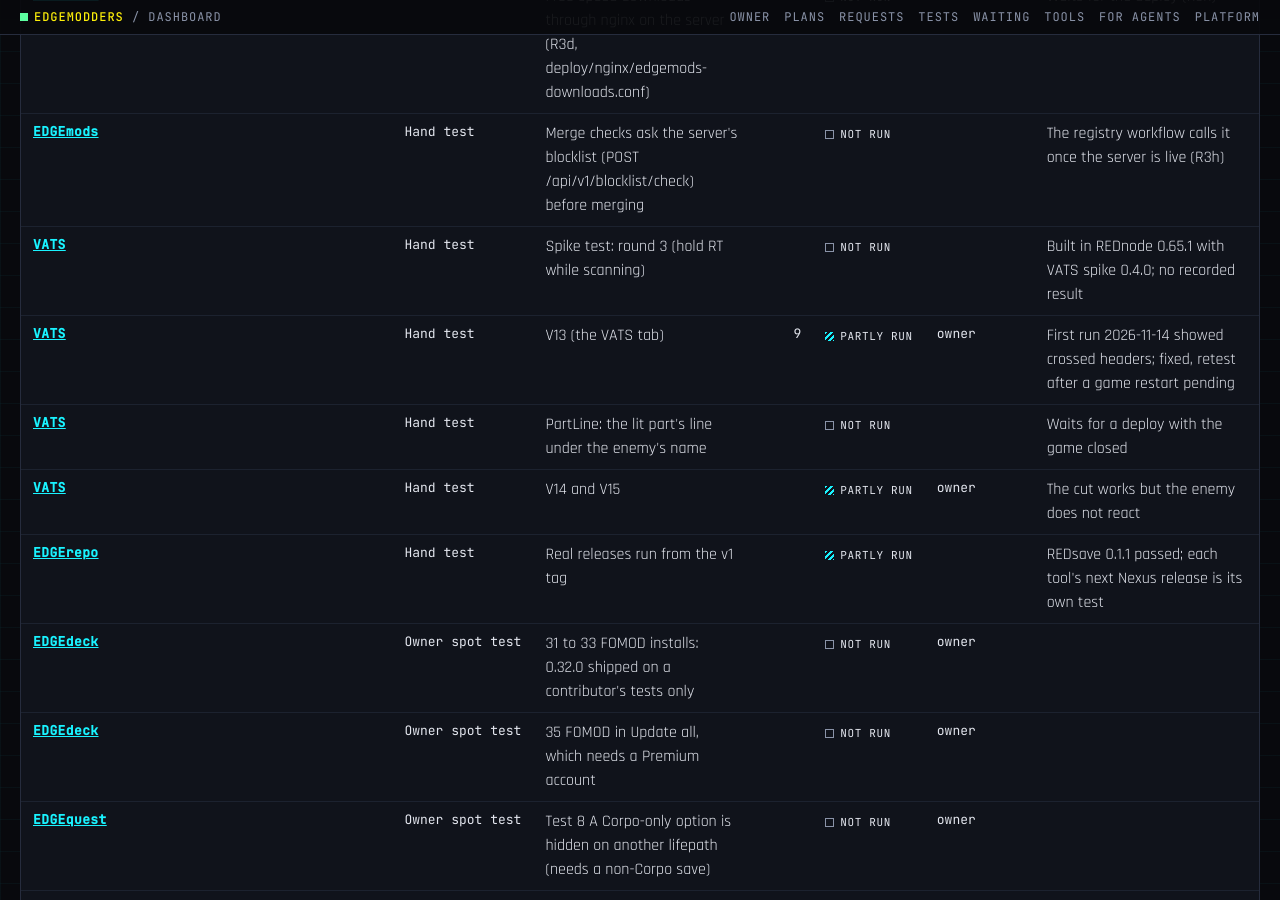
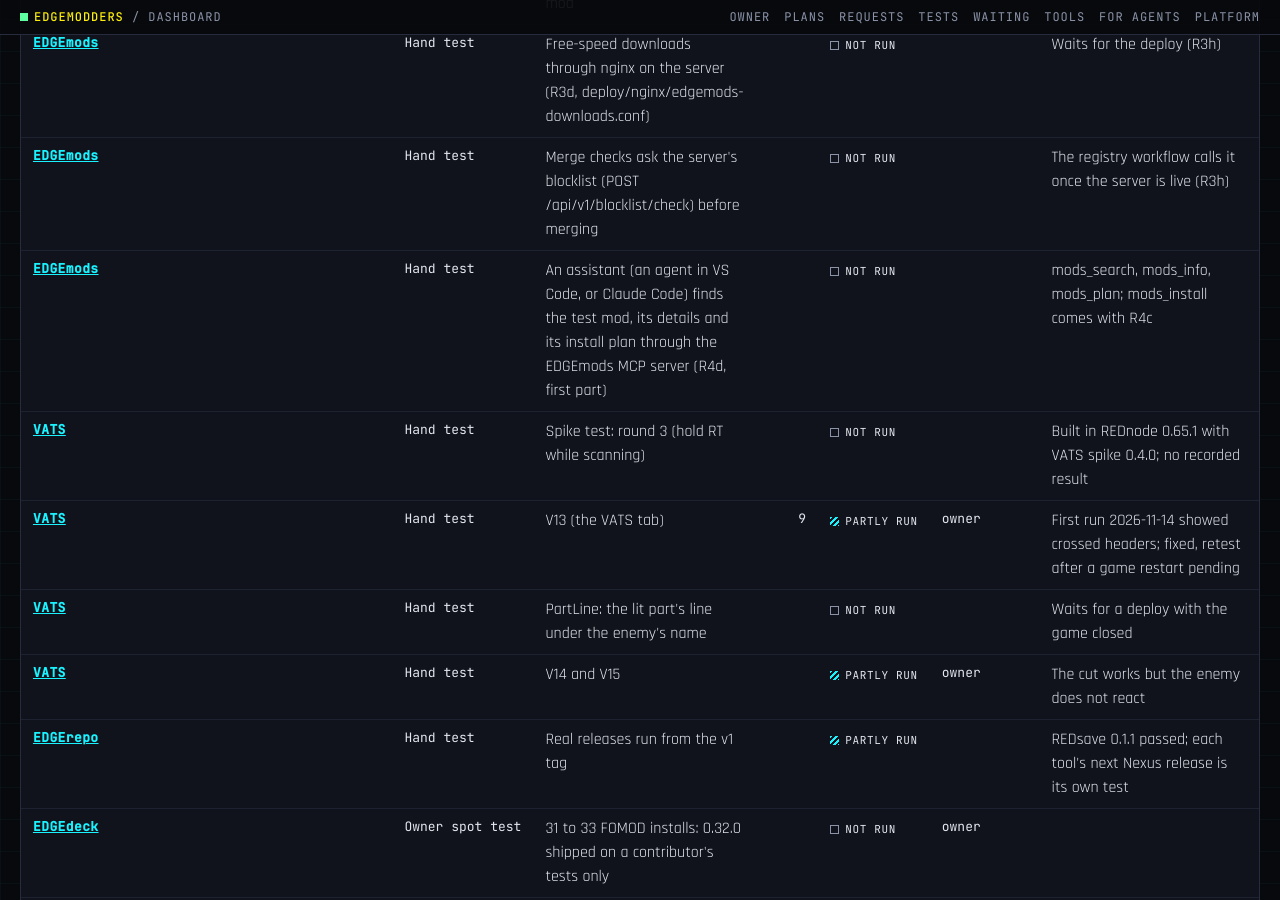
Before and after one commit to Edgemodders/EDGEweb, a Jekyll site: the page docs/dashboard.html, which Jekyll copies as it is, in a window 1280 px wide and 900 px high, scrolled down 14989 px. Built offline with Jekyll 4.4.1, drawn with Linux system fonts in a browser that asks for light colours; some of the changed text lies outside the part shown.

Commit message:
Dashboard: EDGEmods R4d in progress (the MCP server's read tools), its hand test
Co-Authored-By: Claude Opus 5.5 <noreply@anthropic.com>

```diff
--- a/docs/assets/dashboard/status.js
+++ b/docs/assets/dashboard/status.js
@@ -3703,7 +3703,7 @@ window.EDGE_STATUS = {
      {
       "id": "R4d",
       "title": "MCP server",
-      "status": "planned"
+      "status": "in progress"
      },
      {
       "id": "R5",
@@ -3781,6 +3781,13 @@ window.EDGE_STATUS = {
      "status": "passed",
      "ranBy": "owner",
      "note": "2026-11-22"
+    },
+    {
+     "name": "An assistant (an agent in VS Code, or Claude Code) finds the test mod, its details and its install plan through the EDGEmods MCP server (R4d, first part)",
+     "steps": null,
+     "status": "not run",
+     "ranBy": null,
+     "note": "mods_search, mods_info, mods_plan; mods_install comes with R4c"
     }
    ],
    "ownerSpotTests": [],
--- a/docs/dashboard.html
+++ b/docs/dashboard.html
@@ -203,7 +203,7 @@ pre.how { background: #05060a; border: 1px solid var(--line); padding: 12px 14px
 </div>
 <div id="tip" role="tooltip"></div>
 
-<script src="assets/dashboard/status.js?v=198"></script>
+<script src="assets/dashboard/status.js?v=199"></script>
 <script>
 (function () {
   var S = window.EDGE_STATUS;
```
